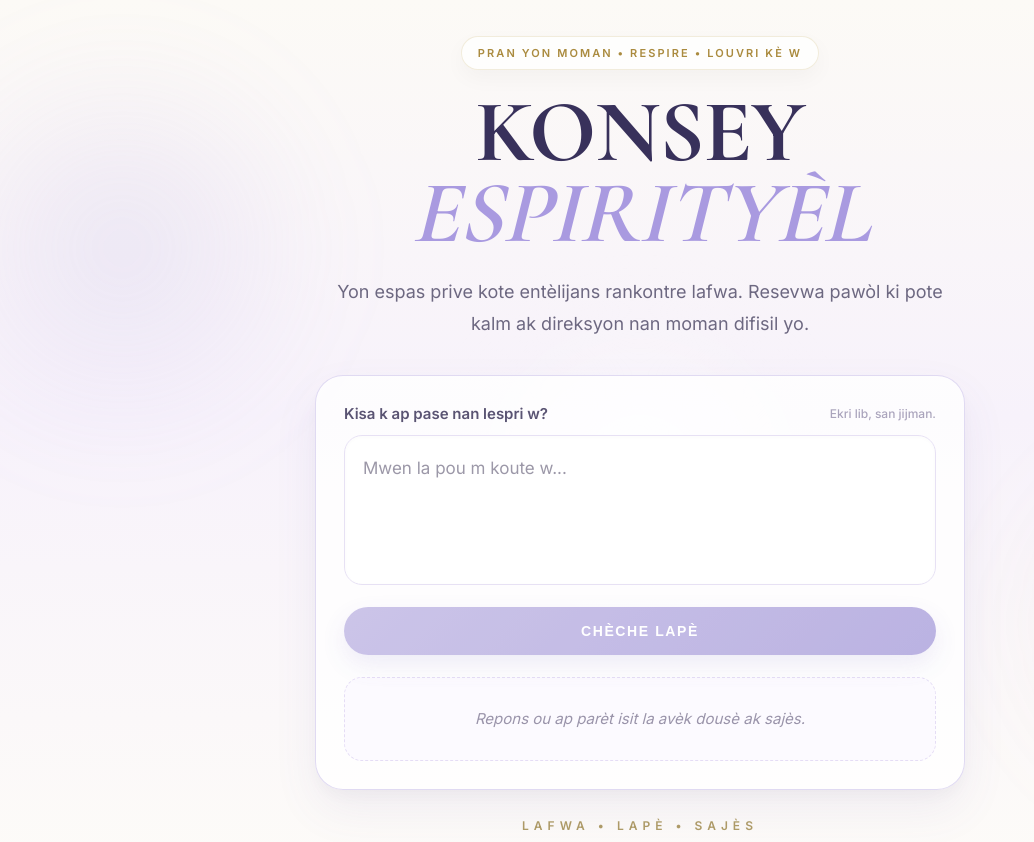
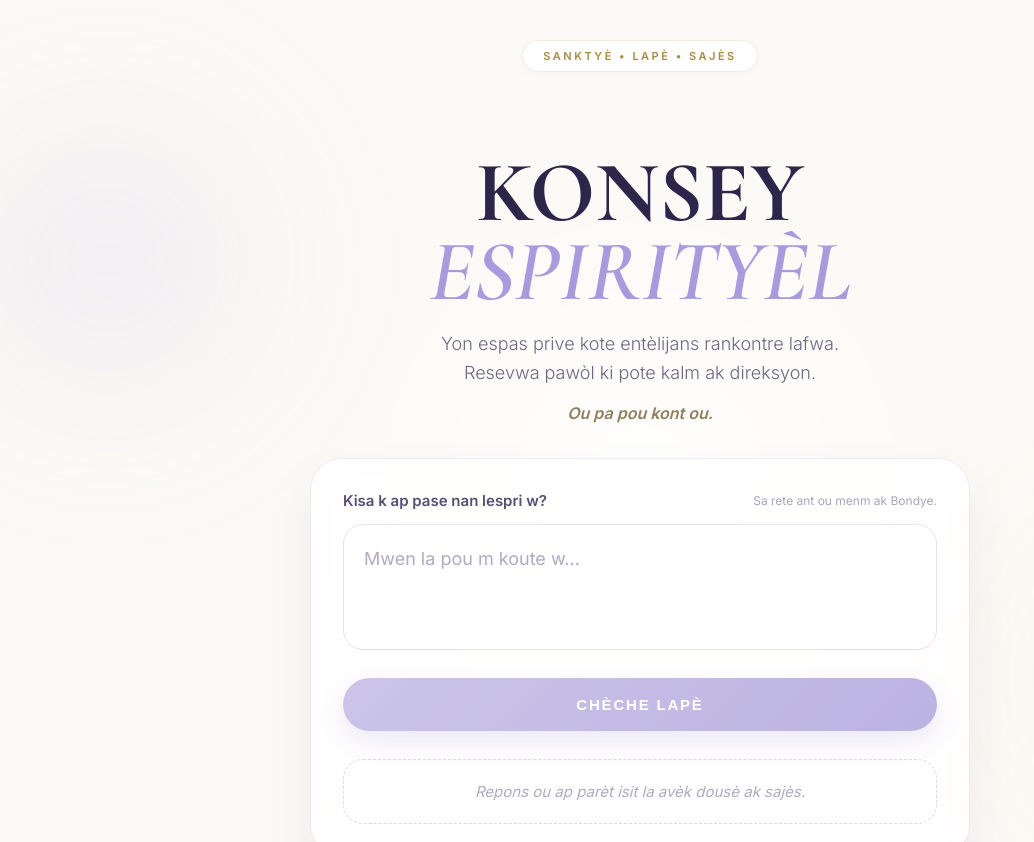
Before and after one commit to spiritcounsel/konsey-esprityel-ai, a Next.js app: page / in a window 1280 px wide. Shown: the top 842 px of the page, without its empty margins (0-1034 px from the left). Built offline with nearby package versions, Linux system fonts and the light colour scheme.

Commit message:
Update index.js

```diff
--- a/pages/index.js
+++ b/pages/index.js
@@ -1,13 +1,22 @@
-import { useState } from "react";
+import { useState, useRef, useEffect } from "react";
 
 export default function Home() {
   const [userInput, setUserInput] = useState("");
   const [response, setResponse] = useState("");
   const [isLoading, setIsLoading] = useState(false);
+  const [isHovered, setIsHovered] = useState(false);
+  const textAreaRef = useRef(null);
+
+  useEffect(() => {
+    if (textAreaRef.current) {
+      textAreaRef.current.style.height = "auto";
+      textAreaRef.current.style.height =
+        textAreaRef.current.scrollHeight + "px";
+    }
+  }, [userInput]);
 
   const handleConsultation = async () => {
     if (!userInput) return;
-
     setIsLoading(true);
 
     setTimeout(() => {
@@ -21,17 +30,13 @@ export default function Home() {
   return (
     <div style={styles.container}>
       <style jsx global>{`
-        @import url('https://fonts.googleapis.com/css2?family=Cormorant+Garamond:wght@500;600;700&family=Inter:wght@300;400;500;600&display=swap');
+        @import url('https://fonts.googleapis.com/css2?family=Cormorant+Garamond:ital,wght@0,600;0,700;1,600&family=Inter:wght@300;400;600&display=swap');
 
-        html, body, #__next {
+        html, body {
           margin: 0;
           padding: 0;
-          min-height: 100%;
-        }
-
-        body {
+          background: #fcfaf6;
           font-family: 'Inter', sans-serif;
-          background: linear-gradient(180deg, #fcfaf6 0%, #f7f2fb 48%, #fdfbf8 100%);
           overflow-x: hidden;
         }
 
@@ -40,24 +45,22 @@ export default function Home() {
         }
 
         textarea::placeholder {
-          color: #9c98a8;
+          color: #b0aac2;
         }
 
         @keyframes fadeUp {
-          from {
-            opacity: 0;
-            transform: translateY(16px);
-          }
-          to {
-            opacity: 1;
-            transform: translateY(0);
-          }
+          from { opacity: 0; transform: translateY(20px); }
+          to { opacity: 1; transform: translateY(0); }
         }
 
         @keyframes floatAura {
-          0% { transform: translate(0px, 0px) scale(1); }
-          50% { transform: translate(18px, -18px) scale(1.04); }
-          100% { transform: translate(0px, 0px) scale(1); }
+          0% { transform: translate(0, 0) scale(1); }
+          50% { transform: translate(15px, -20px) scale(1.03); }
+          100% { transform: translate(0, 0) scale(1); }
+        }
+
+        .response-enter {
+          animation: fadeUp 0.8s ease-out forwards;
         }
       `}</style>
 
@@ -66,7 +69,7 @@ export default function Home() {
       <div style={styles.auraCenter} />
 
       <main style={styles.content}>
-        <div style={styles.badge}>PRAN YON MOMAN • RESPIRE • LOUVRI KÈ W</div>
+        <div style={styles.badge}>SANKTYÈ • LAPÈ • SAJÈS</div>
 
         <h1 style={styles.title}>
           KONSEY <br />
@@ -74,19 +77,23 @@ export default function Home() {
         </h1>
 
         <p style={styles.subtitle}>
-          Yon espas prive kote entèlijans rankontre lafwa. Resevwa pawòl ki pote
-          kalm ak direksyon nan moman difisil yo.
+          Yon espas prive kote entèlijans rankontre lafwa. <br />
+          Resevwa pawòl ki pote kalm ak direksyon.
         </p>
+
+        <p style={styles.comfortLine}>Ou pa pou kont ou.</p>
 
         <div style={styles.card}>
           <div style={styles.labelRow}>
             <label style={styles.label}>Kisa k ap pase nan lespri w?</label>
-            <span style={styles.helperText}>Ekri lib, san jijman.</span>
+            <span style={styles.helperText}>Sa rete ant ou menm ak Bondye.</span>
           </div>
 
           <textarea
+            ref={textAreaRef}
             style={styles.textArea}
             placeholder="Mwen la pou m koute w..."
+            rows="3"
             value={userInput}
             onChange={(e) => setUserInput(e.target.value)}
           />
@@ -94,18 +101,21 @@ export default function Home() {
           <button
             style={{
               ...styles.button,
+              ...(isHovered && userInput && !isLoading ? styles.buttonHover : {}),
               opacity: isLoading || !userInput ? 0.7 : 1,
               cursor: isLoading || !userInput ? "not-allowed" : "pointer",
             }}
+            onMouseEnter={() => setIsHovered(true)}
+            onMouseLeave={() => setIsHovered(false)}
             onClick={handleConsultation}
             disabled={isLoading || !userInput}
           >
-            {isLoading ? "MAP KOUTE..." : "CHÈCHE LAPÈ"}
+            {isLoading ? "M AP KOUTE..." : "CHÈCHE LAPÈ"}
           </button>
 
-          <div style={styles.responseWrap}>
+          <div>
             {response ? (
-              <div style={styles.responseBox}>
+              <div className="response-enter" style={styles.responseBox}>
                 <div style={styles.responseHeader}>Yon pawòl pou ou</div>
                 <p style={styles.responseText}>{response}</p>
               </div>
@@ -126,85 +136,77 @@ export default function Home() {
 const styles = {
   container: {
     minHeight: "100vh",
-    width: "100%",
     position: "relative",
     display: "flex",
     justifyContent: "center",
     alignItems: "center",
-    padding: "36px 18px",
-    overflow: "hidden",
+    padding: "40px 20px",
   },
 
   auraLeft: {
     position: "absolute",
-    top: "6%",
-    left: "-8%",
-    width: "420px",
-    height: "420px",
-    background:
-      "radial-gradient(circle, rgba(171,153,224,0.18) 0%, rgba(171,153,224,0.08) 34%, rgba(255,255,255,0) 72%)",
-    filter: "blur(42px)",
-    animation: "floatAura 16s ease-in-out infinite",
-    pointerEvents: "none",
+    top: "5%",
+    left: "-10%",
+    width: "450px",
+    height: "450px",
+    background: "radial-gradient(circle, rgba(171,153,224,0.15), transparent 70%)",
+    filter: "blur(60px)",
+    animation: "floatAura 18s ease-in-out infinite",
   },
 
   auraRight: {
     position: "absolute",
-    bottom: "4%",
-    right: "-8%",
-    width: "400px",
-    height: "400px",
-    background:
-      "radial-gradient(circle, rgba(212,189,125,0.14) 0%, rgba(212,189,125,0.06) 32%, rgba(255,255,255,0) 72%)",
-    filter: "blur(42px)",
-    animation: "floatAura 20s ease-in-out infinite reverse",
-    pointerEvents: "none",
+    bottom: "5%",
+    right: "-10%",
+    width: "450px",
+    height: "450px",
+    background: "radial-gradient(circle, rgba(212,189,125,0.12), transparent 70%)",
+    filter: "blur(60px)",
+    animation: "floatAura 22s ease-in-out infinite reverse",
   },
 
   auraCenter: {
     position: "absolute",
-    top: "34%",
+    top: "50%",
     left: "50%",
-    transform: "translateX(-50%)",
-    width: "360px",
-    height: "360px",
-    background:
-      "radial-gradient(circle, rgba(255,255,255,0.85) 0%, rgba(255,255,255,0.28) 35%, rgba(255,255,255,0) 70%)",
-    filter: "blur(30px)",
+    transform: "translate(-50%, -50%)",
+    width: "100%",
+    maxWidth: "800px",
+    height: "600px",
+    background: "radial-gradient(circle, rgba(255,255,255,0.8), transparent 65%)",
     pointerEvents: "none",
   },
 
   content: {
     position: "relative",
-    zIndex: 2,
+    zIndex: 10,
+    maxWidth: "660px",
     width: "100%",
-    maxWidth: "760px",
     textAlign: "center",
-    animation: "fadeUp 0.9s ease-out forwards",
+    animation: "fadeUp 1.2s cubic-bezier(0.16, 1, 0.3, 1)",
   },
 
   badge: {
     display: "inline-block",
-    padding: "9px 16px",
-    borderRadius: "999px",
-    background: "rgba(255,255,255,0.72)",
+    padding: "8px 20px",
+    borderRadius: "100px",
+    background: "#fff",
     border: "1px solid rgba(197,172,101,0.22)",
     color: "#aa8b3f",
     fontSize: "11px",
-    letterSpacing: "2.1px",
-    fontWeight: "600",
-    marginBottom: "22px",
-    boxShadow: "0 8px 22px rgba(0,0,0,0.035)",
+    fontWeight: "700",
+    letterSpacing: "2.5px",
+    marginBottom: "24px",
+    boxShadow: "0 4px 15px rgba(0,0,0,0.02)",
   },
 
   title: {
-    margin: "0",
     fontFamily: "'Cormorant Garamond', serif",
-    fontSize: "clamp(52px, 8vw, 88px)",
-    lineHeight: 0.92,
+    fontSize: "clamp(52px, 8.5vw, 86px)",
+    lineHeight: "0.92",
+    color: "#2D264B",
+    marginBottom: "18px",
     fontWeight: "700",
-    letterSpacing: "-1px",
-    color: "#38315b",
   },
 
   titleAccent: {
@@ -214,133 +216,131 @@ const styles = {
   },
 
   subtitle: {
-    maxWidth: "650px",
-    margin: "22px auto 34px auto",
+    fontSize: "18px",
     color: "#6d6881",
-    fontSize: "18px",
-    lineHeight: "1.8",
-    fontWeight: "400",
+    lineHeight: "1.6",
+    marginBottom: "15px",
+    fontWeight: "300",
+  },
+
+  comfortLine: {
+    color: "#8f7f5e",
+    fontSize: "16px",
+    fontWeight: "600",
+    fontStyle: "italic",
+    marginBottom: "35px",
   },
 
   card: {
-    width: "100%",
-    maxWidth: "650px",
-    margin: "0 auto",
-    background: "rgba(255,255,255,0.78)",
-    backdropFilter: "blur(14px)",
-    WebkitBackdropFilter: "blur(14px)",
-    border: "1px solid rgba(221,214,241,0.9)",
-    borderRadius: "28px",
-    padding: "28px",
+    background: "rgba(255,255,255,0.82)",
+    backdropFilter: "blur(20px)",
+    borderRadius: "32px",
+    padding: "32px",
+    border: "1px solid rgba(133,120,195,0.15)",
+    boxShadow: "0 25px 50px rgba(61,49,103,0.08)",
     textAlign: "left",
-    boxShadow:
-      "0 20px 45px rgba(108,93,160,0.08), 0 8px 18px rgba(0,0,0,0.03)",
   },
 
   labelRow: {
     display: "flex",
     justifyContent: "space-between",
     alignItems: "center",
-    marginBottom: "12px",
+    marginBottom: "14px",
     gap: "12px",
     flexWrap: "wrap",
   },
 
   label: {
-    color: "#5a5473",
     fontSize: "15px",
     fontWeight: "600",
+    color: "#564f73",
   },
 
   helperText: {
+    fontSize: "12px",
     color: "#aaa4bc",
-    fontSize: "12px",
-    fontWeight: "500",
   },
 
   textArea: {
     width: "100%",
-    minHeight: "150px",
+    minHeight: "80px",
+    padding: "20px",
+    borderRadius: "20px",
+    border: "1px solid #e7e1f4",
+    background: "rgba(255,255,255,0.9)",
+    fontSize: "18px",
+    lineHeight: "1.6",
+    fontFamily: "inherit",
+    outline: "none",
     resize: "none",
-    borderRadius: "18px",
-    border: "1px solid #e7e1f4",
-    background: "rgba(255,255,255,0.92)",
-    padding: "18px",
-    outline: "none",
-    fontSize: "17px",
-    lineHeight: "1.7",
-    color: "#47425d",
-    fontFamily: "'Inter', sans-serif",
-    boxShadow: "inset 0 1px 4px rgba(0,0,0,0.02)",
-    marginBottom: "18px",
+    color: "#353246",
+    marginBottom: "24px",
+    transition: "border-color 0.3s ease",
+    overflow: "hidden",
   },
 
   button: {
     width: "100%",
+    padding: "18px",
+    borderRadius: "100px",
     border: "none",
-    borderRadius: "999px",
-    padding: "16px 22px",
     background: "linear-gradient(135deg, #b6acdf 0%, #9e92d6 100%)",
-    color: "#ffffff",
-    fontSize: "14px",
+    color: "#fff",
+    fontSize: "15px",
     fontWeight: "700",
-    letterSpacing: "1.6px",
-    boxShadow: "0 10px 24px rgba(158,146,214,0.24)",
-    marginBottom: "20px",
-    transition: "all 0.3s ease",
+    letterSpacing: "1.8px",
+    boxShadow: "0 10px 25px rgba(158,146,214,0.3)",
+    transition: "all 0.4s cubic-bezier(0.175, 0.885, 0.32, 1.275)",
+    marginBottom: "28px",
   },
 
-  responseWrap: {
-    marginTop: "2px",
+  buttonHover: {
+    transform: "translateY(-2px) scale(1.01)",
+    boxShadow: "0 15px 30px rgba(158,146,214,0.4)",
+    filter: "brightness(1.05)",
   },
 
   responseBox: {
-    background: "linear-gradient(180deg, #fffdfd 0%, #faf7ff 100%)",
-    border: "1px solid #eee7fb",
-    borderLeft: "4px solid #d4bd7d",
-    borderRadius: "18px",
-    padding: "18px",
-    animation: "fadeUp 0.7s ease-out",
+    background: "linear-gradient(to bottom, #ffffff, #f9f7ff)",
+    borderRadius: "22px",
+    padding: "26px",
+    border: "1px solid #eee9f8",
+    borderLeft: "5px solid #d4bd7d",
+    boxShadow: "0 10px 30px rgba(0,0,0,0.02)",
   },
 
   responseHeader: {
     fontSize: "12px",
     fontWeight: "700",
-    letterSpacing: "1.4px",
     color: "#b08f43",
+    letterSpacing: "1.5px",
     textTransform: "uppercase",
     marginBottom: "10px",
   },
 
   responseText: {
+    fontSize: "17.5px",
+    lineHeight: "1.8",
+    color: "#3f385e",
     margin: 0,
-    color: "#4a4561",
-    fontSize: "17px",
-    lineHeight: "1.8",
   },
 
   placeholderBox: {
-    minHeight: "84px",
-    borderRadius: "18px",
-    border: "1px dashed #e5ddf5",
-    background: "rgba(252,249,255,0.82)",
-    display: "flex",
-    alignItems: "center",
-    justifyContent: "center",
+    padding: "22px",
     textAlign: "center",
-    color: "#9a94aa",
+    color: "#b0aac2",
     fontSize: "15px",
-    lineHeight: "1.7",
-    padding: "18px",
     fontStyle: "italic",
+    border: "1px dashed #dcd6f0",
+    borderRadius: "20px",
   },
 
   footer: {
-    marginTop: "28px",
-    textAlign: "center",
-    color: "#af9c67",
-    letterSpacing: "5px",
+    marginTop: "45px",
     fontSize: "12px",
+    letterSpacing: "6px",
+    color: "#9b9169",
     fontWeight: "600",
+    opacity: 0.8,
   },
 };
```
